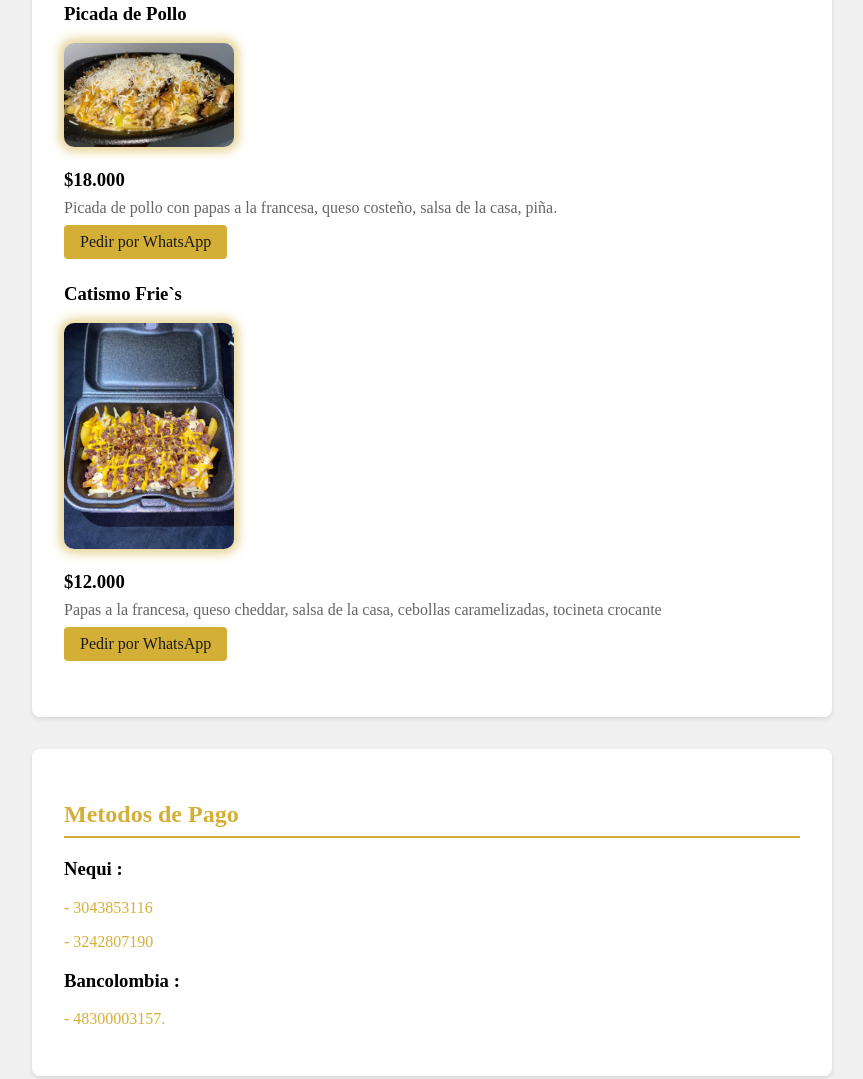
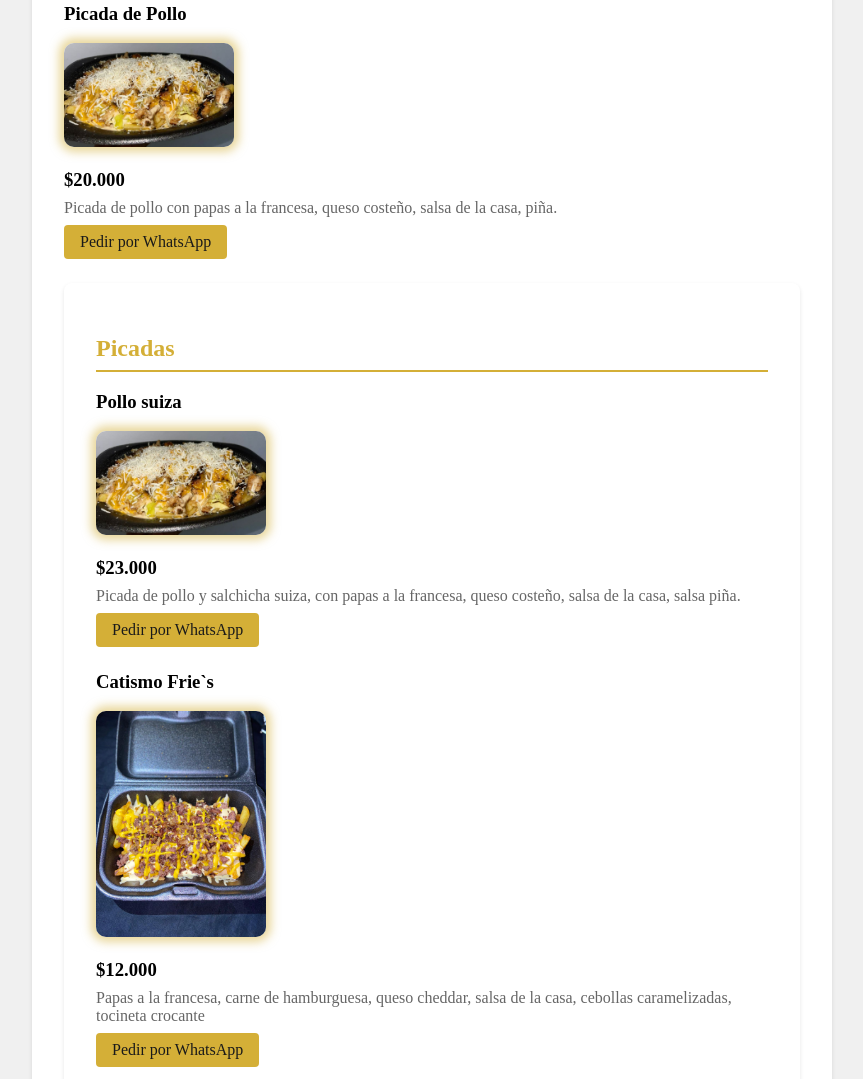
Before and after one commit to rualre/catismoburger.github.io, a plain HTML site: page indexx.html in a window 1280 px wide. Shown: the part 3650-4729 px from the top of the page, without its empty margins (208-1071 px from the left). Drawn offline with Linux system fonts and the light colour scheme.

Commit message:
Update indexx.html

```diff
--- a/indexx.html
+++ b/indexx.html
@@ -78,7 +78,7 @@
                  <img src="chorizo.jpeg" alt="chorizo" class="menu-image">
                  <br>
                  <br>
-                <h3>$6.000</h3>
+                <h3>$7.000</h3>
                 <p>Chorizo de cerdo artesanal asado al barril con bollo blanco.</p>
                 <a href="https://wa.me/+573242807190?text=Hola,%20quisiera%20ordenar%20unos%20Chorizos">Pedir por WhatsApp</a>
             </div>
@@ -98,7 +98,7 @@
                 <img src="suizo.png" alt="suizo" class="menu-image">
                  <br>
                  <br>
-                <h3><span>$14.000</span></h3>
+                <h3><span>$16.000</span></h3>
                 <p>Pan perro a base de papa, salchicha Suiza, salsa de la casa, papa chongo, salsa piña, queso mozarella y tocineta crocante</p>
                 <a href="https://wa.me/+573242807190?text=Hola,%20quisiera%20ordenar%20un%20Perro%20suizo">Pedir por WhatsApp</a>
             </div>
@@ -121,8 +121,20 @@
                 <img src="picadapollo.jpg" alt="picadapollo" class="menu-image">
                  <br>
                  <br>
-                <h3><span>$18.000</span></h3>
+                <h3><span>$20.000</span></h3>
                 <p>Picada de pollo con papas a la francesa, queso costeño, salsa de la casa, piña.</p>
+                <a href="https://wa.me/+573242807190?text=Hola,%20quisiera%20ordenar%20una%20Picada%20de%20Pollo">Pedir por WhatsApp</a>
+            </div>
+             <div class="menu-section">
+            <h2>Picadas</h2>
+            <div class="menu-item">
+                <h3>Pollo suiza </h3>
+                 <br>
+                <img src="picadapollo.jpg" alt="picadapollo" class="menu-image">
+                 <br>
+                 <br>
+                <h3><span>$23.000</span></h3>
+                <p>Picada de pollo y salchicha suiza, con papas a la francesa, queso costeño, salsa de la casa, salsa piña.</p>
                 <a href="https://wa.me/+573242807190?text=Hola,%20quisiera%20ordenar%20una%20Picada%20de%20Pollo">Pedir por WhatsApp</a>
             </div>
             <div class="menu-item">
@@ -132,7 +144,7 @@
                  <br>
                  <br>
                 <h3><span>$12.000</span></h3>
-                <p>Papas a la francesa, queso cheddar, salsa de la casa, cebollas caramelizadas, tocineta crocante</p>
+                <p>Papas a la francesa, carne de hamburguesa, queso cheddar, salsa de la casa, cebollas caramelizadas, tocineta crocante</p>
                 <a href="https://wa.me/+573242807190?text=Hola,%20quisiera%20ordenar%20unas%20CATISMO%20FRIE'S">Pedir por WhatsApp</a>
             </div>
         </div>
@@ -145,6 +157,7 @@
             </div>
     </main>
    <footer>
+
         <p> By Catismo &copy; 2024</p>
         <br>
         <p>Created Web By Ruben Coronell </p>
```
